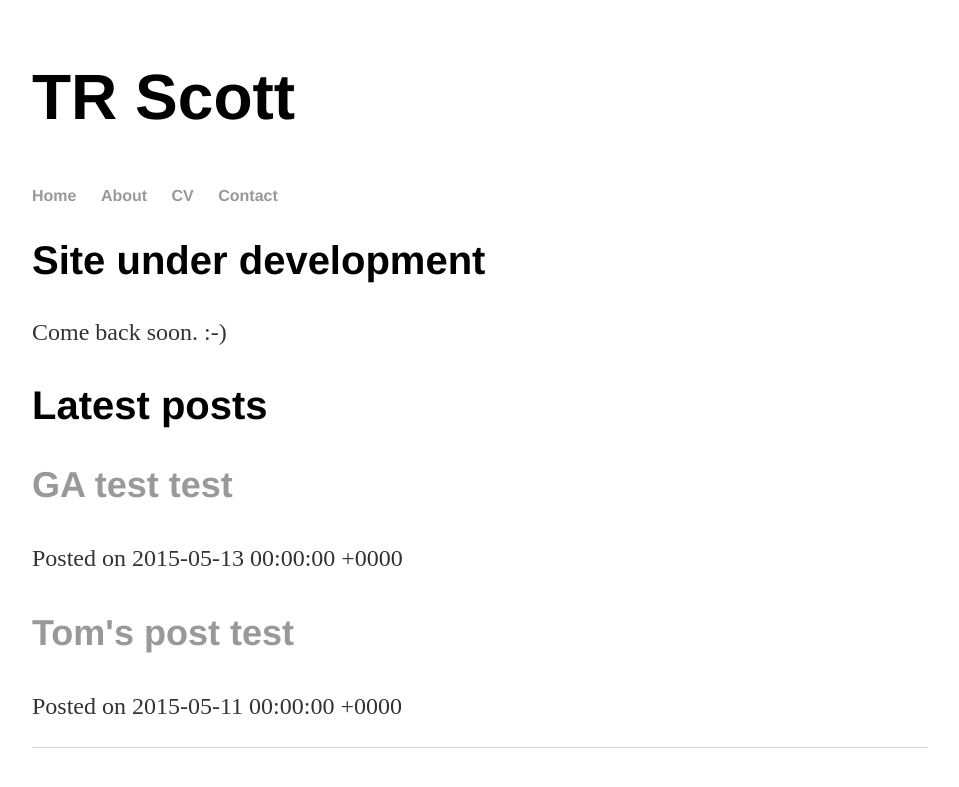
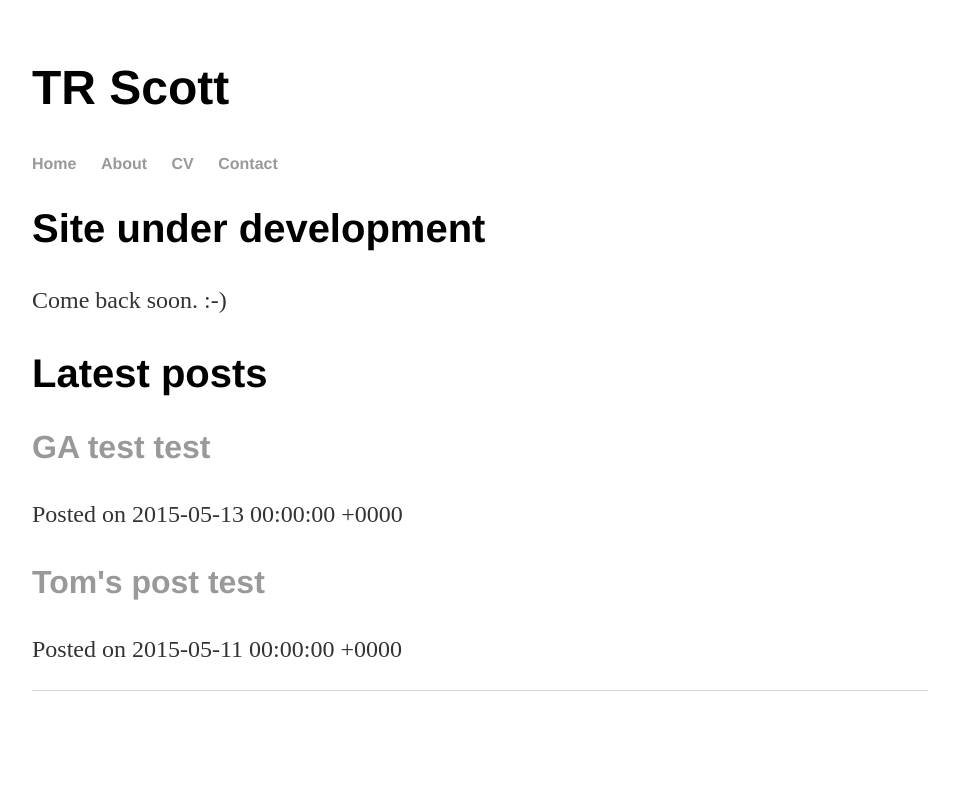
Before and after one commit to tscott-dot/scottie1989.github.io, a Jekyll site: the page built from index.html, in a window 1280 px wide. Shown: the top 787 px of the page, without its empty margins (160-1119 px from the left). Built offline with Jekyll 4.4.1, drawn with Linux system fonts in a browser that asks for light colours.

Commit message:
Update main.css

```diff
--- a/css/main.css
+++ b/css/main.css
@@ -24,7 +24,7 @@ a:hover {
     text-decoration: underline;
 }
 h1 {
-    font-size: 4em;
+    font-size: 3em;
     font-family:'Helvetica', 'Arial', 'Sans-Serif';
 }
 h2 {
@@ -32,7 +32,7 @@ h2 {
     font-family:'Helvetica', 'Arial', 'Sans-Serif';
 }
 h3 {
-    font-size: 2.25em;
+    font-size: 2em;
     font-family:'Helvetica', 'Arial', 'Sans-Serif';
 }
 p {
```
